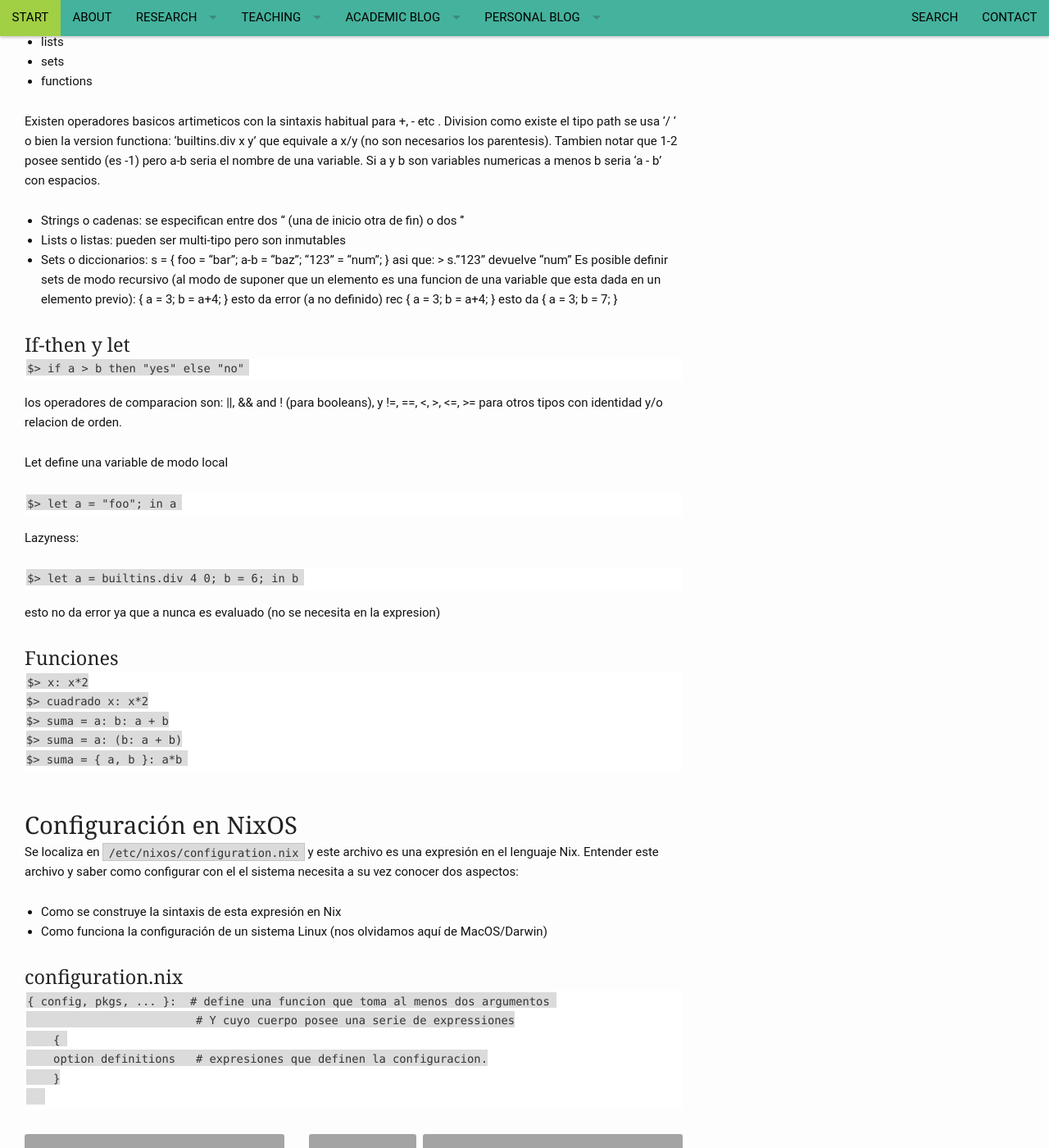
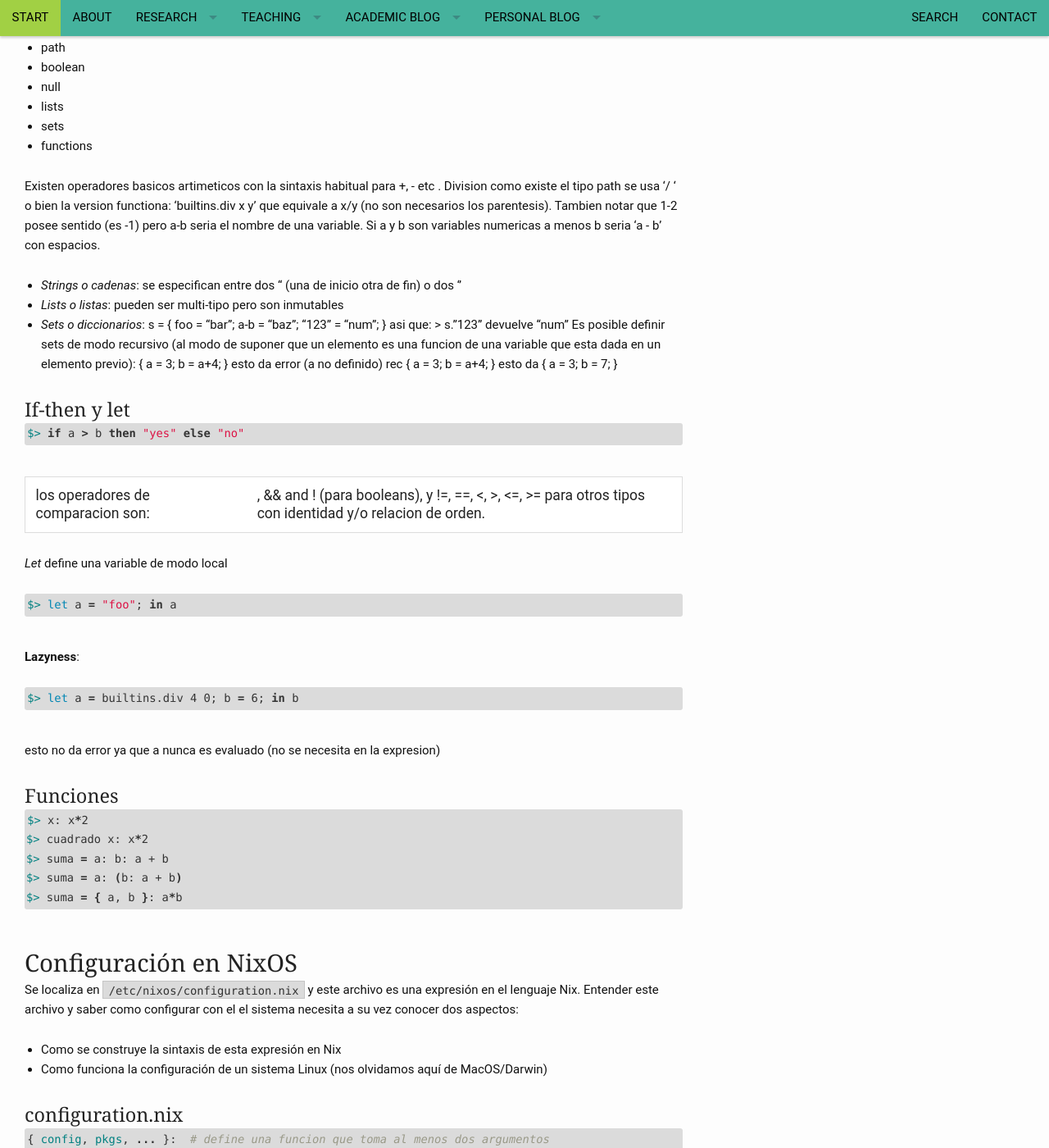
Before and after one commit to RCHG/rchg.github.io, a Jekyll site: the page built from _posts/2019-01-04-Learning-Nixos.md, in a window 1280 px wide and 1400 px high, scrolled down 1821 px. Shown: the whole window at 82% size. Built offline with Jekyll 4.4.1, drawn with Linux system fonts in a browser that asks for light colours; nearby versions of some CDN libraries; comment, search, counter and statistics services are not loaded; some of the changed text lies outside the part shown.

Commit message:
Update 2019-01-04-Learning-Nixos.md

````diff
--- a/_posts/2019-01-04-Learning-Nixos.md
+++ b/_posts/2019-01-04-Learning-Nixos.md
@@ -24,8 +24,9 @@
 
 Dado que cada paquete en este directorio aparece con un *hash-name* del tipo:
 
+```
 /nix/store/s4zia7hhqkin1di0f187b79sa2srhv6k-bash-4.2-p45/
-
+```
 entonces es posible tener multiples versiones del mismo paquete en este directorio en teoria
 sin interferencias.
 
@@ -85,11 +89,11 @@
 
 Existen operadores basicos artimeticos con la sintaxis habitual para +, - etc . Division como existe el tipo path se usa '/ ' o bien la version functiona: 'builtins.div x y' que equivale a x/y (no son necesarios los parentesis). Tambien notar que 1-2 posee sentido (es -1) pero a-b seria el nombre de una variable. Si a y b son variables numericas a menos b seria 'a - b' con espacios.
 
- - Strings o cadenas:
+ - *Strings o cadenas*:
    se especifican entre dos " (una de inicio otra de fin) o dos ''
- - Lists o listas:
+ - *Lists o listas*:
    pueden ser multi-tipo pero son inmutables
- - Sets o diccionarios:
+ - *Sets o diccionarios*:
    s = { foo = "bar"; a-b = "baz"; "123" = "num"; }
    asi que: > s."123" devuelve "num"
    Es posible definir sets de modo recursivo (al modo de suponer que un elemento es una funcion de una variable que
@@ -98,31 +102,34 @@
    rec { a = 3; b = a+4; } esto da { a = 3; b = 7; }
 
 ### If-then y let
-```
+{% highlight bash %}
 $> if a > b then "yes" else "no"
-```
+{% endhighlight %}
+
 los operadores de comparacion son:  ||, && and ! (para booleans), y !=, ==, <, >, <=, >= para otros tipos con identidad y/o relacion de orden.
 
-Let define una variable de modo local
+*Let* define una variable de modo local
 
-```
+{% highlight bash %}
 $> let a = "foo"; in a
-```
+{% endhighlight %}
 
-Lazyness:
-```
+
+**Lazyness**:
+{% highlight bash %}
 $> let a = builtins.div 4 0; b = 6; in b
-```
+{% endhighlight %}
 esto no da error ya que a nunca es evaluado (no se necesita en la expresion)
 
 ### Funciones
-```
+{% highlight bash %}
 $> x: x*2
 $> cuadrado x: x*2
 $> suma = a: b: a + b
 $> suma = a: (b: a + b)
 $> suma = { a, b }: a*b
-```
+{% endhighlight %}
+
 
 
 
@@ -137,11 +144,12 @@
 - Como funciona la configuración de un sistema Linux (nos olvidamos aquí de MacOS/Darwin)
 
 ### configuration.nix
-```
+
+{% highlight nix %}
 { config, pkgs, ... }:  # define una funcion que toma al menos dos argumentos
                          # Y cuyo cuerpo posee una serie de expressiones
     {
     option definitions   # expresiones que definen la configuracion.
     }
 
-```
+{% endhighlight %}
````
Also changed, not shown: other parts of _posts/2019-01-04-Learning-Nixos.md (+3 -0 lines).
